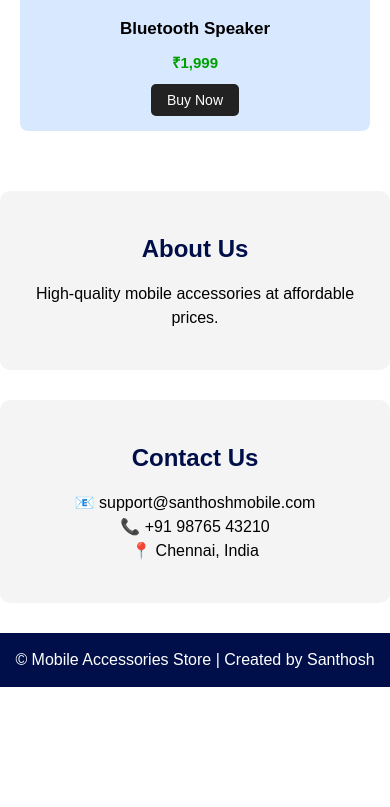
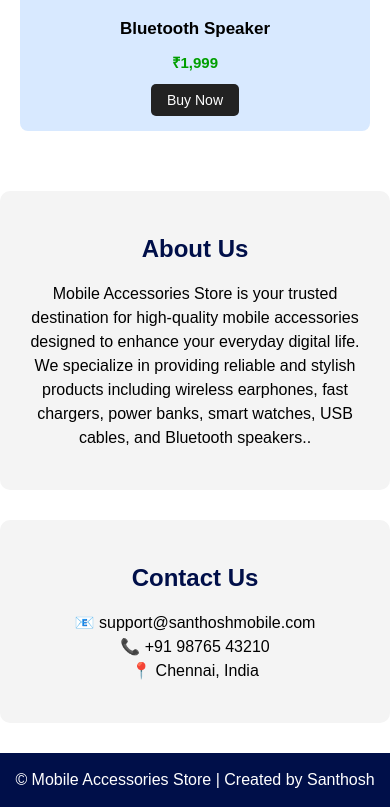
Before and after one commit to Santhosh-Coding01/mobile-accessories, a plain HTML site: page index.html in a window 390 px wide. Shown: the part 2500-3307 px from the top of the page. Before the commit the page ends 3187 px from the top, so only its background shows below. Drawn offline with Linux system fonts and the light colour scheme.

Commit message:
Revise index.html for improved layout and content
Updated the content and structure of the index.html file, enhancing the product descriptions and ensuring better layout for mobile devices.

```diff
--- a/index.html
+++ b/index.html
@@ -238,7 +238,7 @@ footer {
 
 <section class="info-section" id="about">
     <h2>About Us</h2>
-    <p>High-quality mobile accessories at affordable prices.</p>
+    <p>Mobile Accessories Store is your trusted destination for high-quality mobile accessories designed to enhance your everyday digital life. We specialize in providing reliable and stylish products including wireless earphones, fast chargers, power banks, smart watches, USB cables, and Bluetooth speakers..</p>
 </section>
 
 <section class="info-section" id="contact">
```
